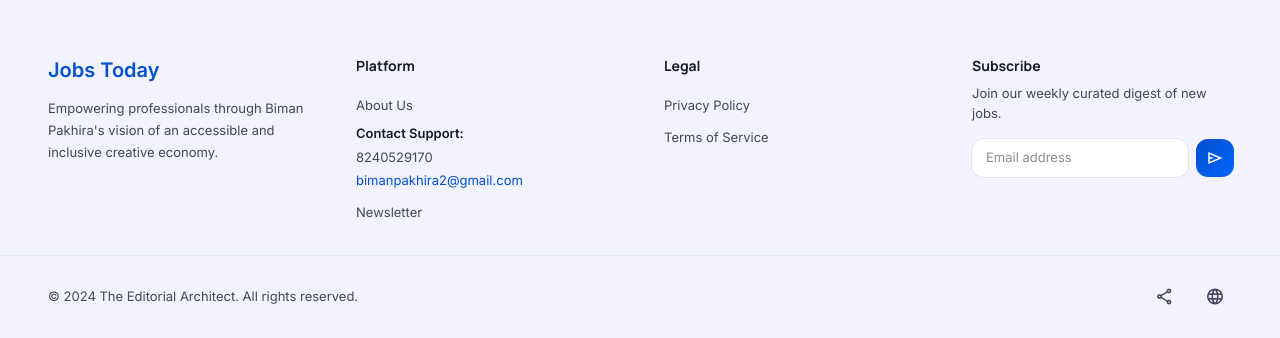
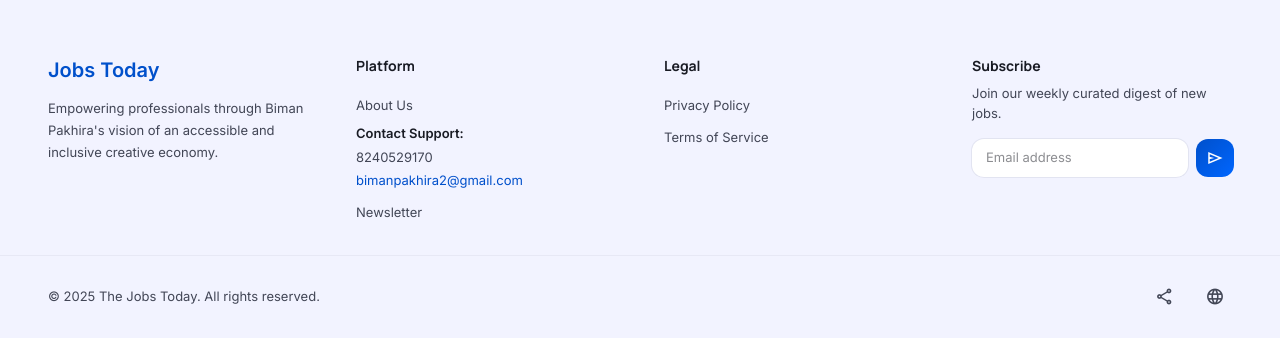
Before and after one commit to Biman-pakhira/JOB_PORTAL_PROJECT, a React (Vite) app in the folder frontend/: page /jobs/1 in a window 1280 px wide. Shown: the part 841-1179 px from the top of the page. Built offline with nearby package versions, Linux system fonts and the light colour scheme; no server answers.

Commit message:
Updated footer

```diff
--- a/frontend/src/components/Footer.tsx
+++ b/frontend/src/components/Footer.tsx
@@ -50,7 +50,7 @@ export function Footer() {
         </div>
       </div>
       <div className="stack-on-mobile" style={{ maxWidth: 1280, margin: "0 auto", padding: "1.5rem var(--content-pad)", display: "flex", justifyContent: "space-between", alignItems: "center", borderTop: "1px solid rgba(194,198,216,.25)" }}>
-        <p className="footer-text" style={{ fontSize: "0.8125rem", color: "var(--on-surface-variant)" }}>© 2024 The Editorial Architect. All rights reserved.</p>
+        <p className="footer-text" style={{ fontSize: "0.8125rem", color: "var(--on-surface-variant)" }}>© 2025 The Jobs Today. All rights reserved.</p>
         <div style={{ display: "flex", gap: "1rem" }}>
           {["share", "language"].map(icon => (
             <button key={icon} style={{ width: 34, height: 34, borderRadius: "50%", display: "flex", alignItems: "center", justifyContent: "center", color: "var(--on-surface-variant)", cursor: "pointer" }}>
```
